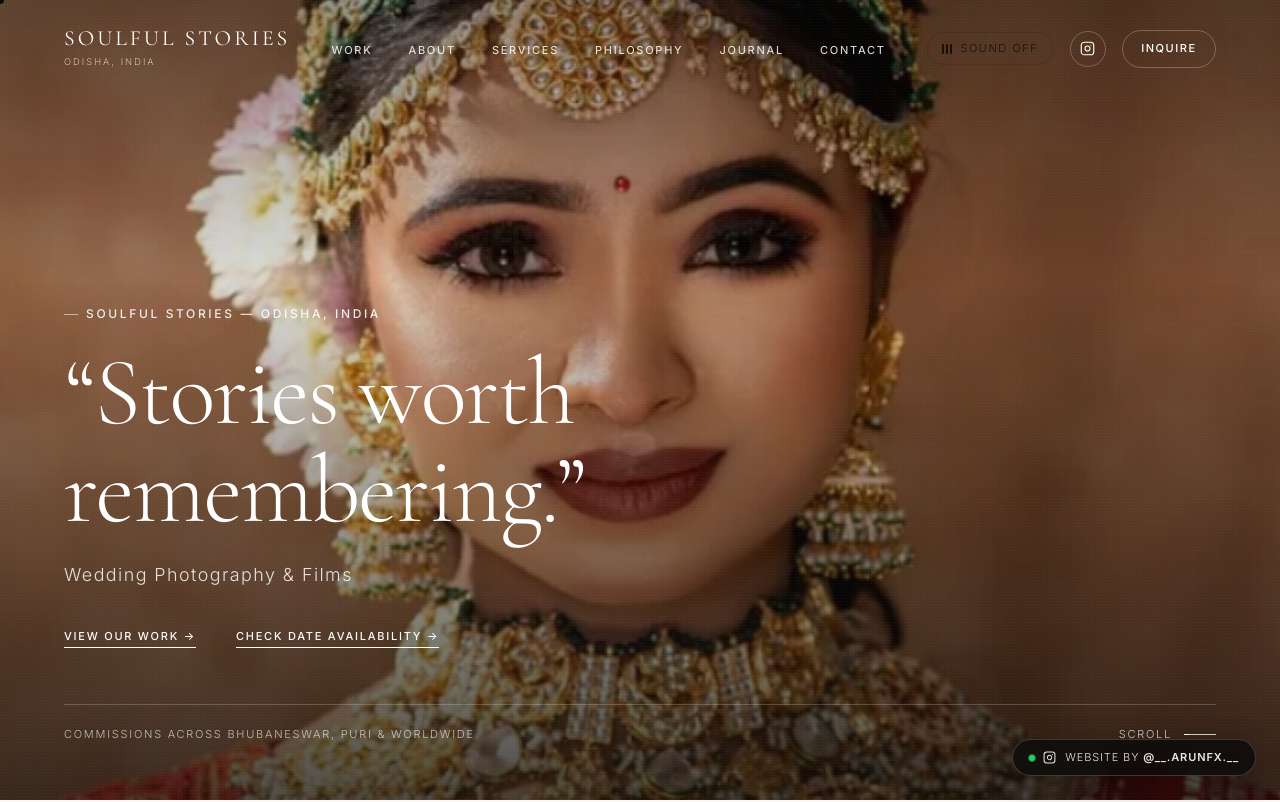
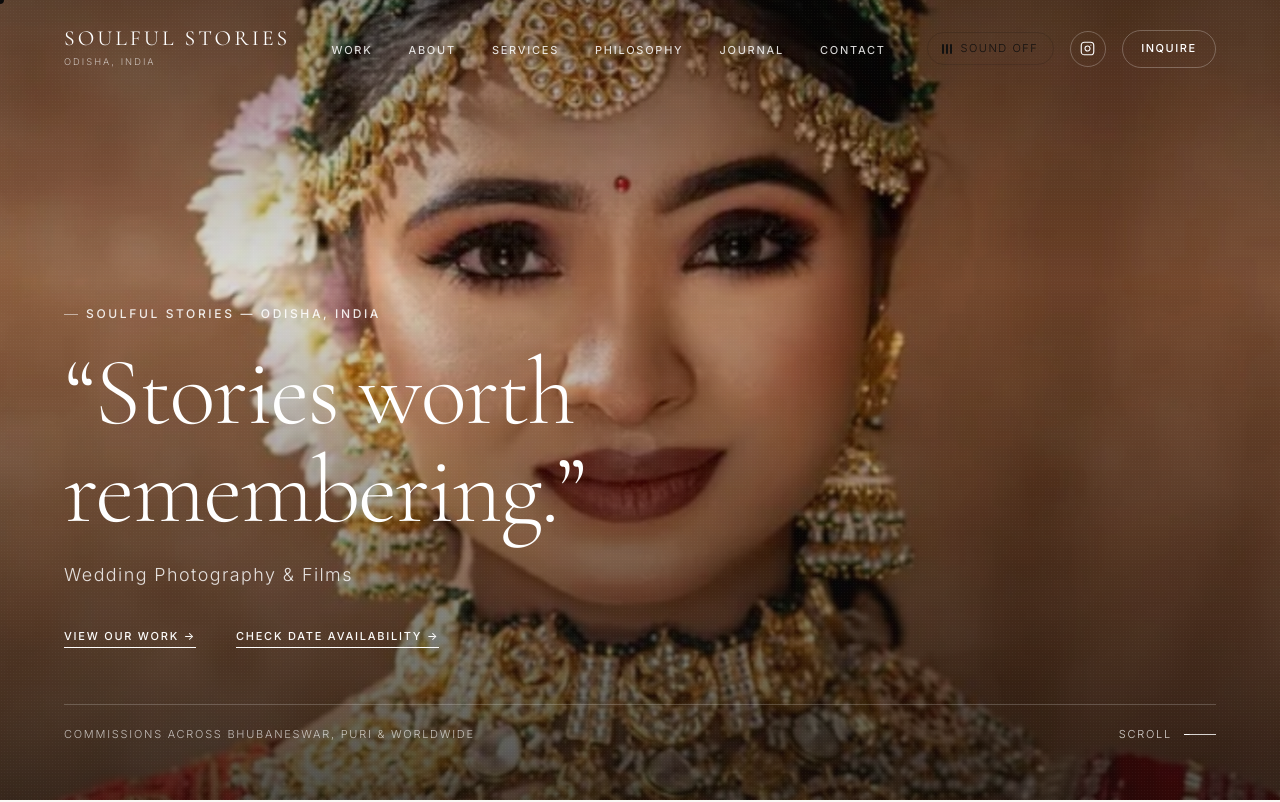
Before and after one commit to aariya11/soulfulstories, a website built with Vite: page index.html in a window 1280 px wide. Shown: the top 802 px of the page. Built offline with nearby package versions, Linux system fonts and the light colour scheme; animation ran at ten frames a second.

Commit message:
fix: make creator button stay statically at bottom of page instead of floating

```diff
--- a/index.html
+++ b/index.html
@@ -526,14 +526,13 @@
       <div class="footer-bottom">
         <div>© 2025 SOULFUL STORIES. ALL RIGHTS RESERVED.</div>
         <div class="footer-credit">
-          WEBSITE BY
-          <a href="https://www.instagram.com/__.arunfx.__/" target="_blank" rel="noopener noreferrer" class="creator-badge-link" aria-label="Website designed by @__.arunfx.__ on Instagram">
+          <a href="https://www.instagram.com/__.arunfx.__/" target="_blank" rel="noopener noreferrer" class="creator-bottom-btn" aria-label="Website designed by @__.arunfx.__ on Instagram">
             <svg width="13" height="13" viewBox="0 0 24 24" fill="none" stroke="currentColor" stroke-width="2" stroke-linecap="round" stroke-linejoin="round" aria-hidden="true">
               <rect width="20" height="20" x="2" y="2" rx="5" ry="5"></rect>
               <path d="M16 11.37A4 4 0 1 1 12.63 8 4 4 0 0 1 16 11.37z"></path>
               <line x1="17.5" x2="17.51" y1="6.5" y2="6.5"></line>
             </svg>
-            <span>@__.ARUNFX.__</span>
+            <span>WEBSITE BY <strong>@__.ARUNFX.__</strong></span>
             <span style="font-size: 0.75rem;">↗</span>
           </a>
         </div>
@@ -626,17 +625,6 @@
     </div>
   </dialog>
 
-  <!-- Floating Creator Attribution Pill -->
-  <a href="https://www.instagram.com/__.arunfx.__/" target="_blank" rel="noopener noreferrer" class="creator-floating-pill" aria-label="Website crafted by @__.arunfx.__ on Instagram">
-    <span class="creator-pill-dot" aria-hidden="true"></span>
-    <svg width="13" height="13" viewBox="0 0 24 24" fill="none" stroke="currentColor" stroke-width="1.9" stroke-linecap="round" stroke-linejoin="round" aria-hidden="true">
-      <rect width="20" height="20" x="2" y="2" rx="5" ry="5"></rect>
-      <path d="M16 11.37A4 4 0 1 1 12.63 8 4 4 0 0 1 16 11.37z"></path>
-      <line x1="17.5" x2="17.51" y1="6.5" y2="6.5"></line>
-    </svg>
-    <span>Website by <strong>@__.arunfx.__</strong></span>
-  </a>
-
   <!-- Application Module Script -->
   <script type="module" src="/src/scripts/main.js"></script>
 </body>
--- a/src/styles/cta-footer.css
+++ b/src/styles/cta-footer.css
@@ -159,83 +159,50 @@
   gap: 1.25rem;
 }
 
-/* Creator Instagram Attribution */
+/* Creator Instagram Attribution Button (Static at page bottom) */
 .footer-credit {
   display: inline-flex;
   align-items: center;
-  gap: 0.5rem;
-  font-size: var(--text-xs);
-  letter-spacing: 0.12em;
-  text-transform: uppercase;
-  color: rgba(255, 255, 255, 0.5);
 }
 
-.creator-badge-link {
+.creator-bottom-btn {
   display: inline-flex;
   align-items: center;
-  gap: 0.4rem;
-  color: rgba(255, 255, 255, 0.88);
-  text-decoration: none;
-  font-weight: 500;
-  transition: color var(--duration-fast) ease;
-}
-
-.creator-badge-link:hover {
-  color: var(--color-white);
-  text-decoration: underline;
-}
-
-/* Floating Bottom Creator Button */
-.creator-floating-pill {
-  position: fixed;
-  bottom: 1.5rem;
-  right: 1.5rem;
-  z-index: 90;
-  display: inline-flex;
-  align-items: center;
-  gap: 0.55rem;
-  background-color: rgba(12, 11, 10, 0.84);
-  backdrop-filter: blur(12px);
-  -webkit-backdrop-filter: blur(12px);
+  gap: 0.5rem;
+  background: rgba(255, 255, 255, 0.06);
   border: 1px solid rgba(255, 255, 255, 0.18);
-  border-radius: 100px;
-  padding: 0.5rem 1rem;
-  color: rgba(255, 255, 255, 0.9);
+  border-radius: 9999px;
+  padding: 0.45rem 1rem;
+  color: rgba(255, 255, 255, 0.85);
   font-family: var(--font-sans);
   font-size: 0.6875rem;
-  letter-spacing: 0.08em;
+  letter-spacing: 0.1em;
   text-transform: uppercase;
   text-decoration: none;
-  box-shadow: 0 10px 30px rgba(0, 0, 0, 0.28);
+  box-shadow: 0 4px 14px rgba(0, 0, 0, 0.25);
   transition: all var(--duration-fast) ease, transform 0.2s var(--ease-editorial);
 }
 
-.creator-floating-pill:hover {
-  background-color: var(--color-white);
+.creator-bottom-btn strong {
+  color: var(--color-white);
+  font-weight: 600;
+}
+
+.creator-bottom-btn:hover {
+  background: var(--color-white);
   color: var(--color-near-black);
   border-color: var(--color-white);
   transform: translateY(-2px);
-  box-shadow: 0 14px 35px rgba(0, 0, 0, 0.35);
+  box-shadow: 0 8px 22px rgba(0, 0, 0, 0.35);
 }
 
-.creator-pill-dot {
-  width: 6px;
-  height: 6px;
-  background-color: #25d366;
-  border-radius: 50%;
-  animation: pulseDot 2s infinite ease-in-out;
-}
-
-@keyframes pulseDot {
-  0%, 100% { opacity: 0.4; transform: scale(0.85); }
-  50% { opacity: 1; transform: scale(1.15); }
+.creator-bottom-btn:hover strong {
+  color: var(--color-near-black);
 }
 
 @media (max-width: 768px) {
-  .creator-floating-pill {
-    bottom: 1rem;
-    right: 1rem;
-    padding: 0.4rem 0.75rem;
+  .creator-bottom-btn {
+    padding: 0.4rem 0.8rem;
     font-size: 0.625rem;
     gap: 0.4rem;
   }
```
